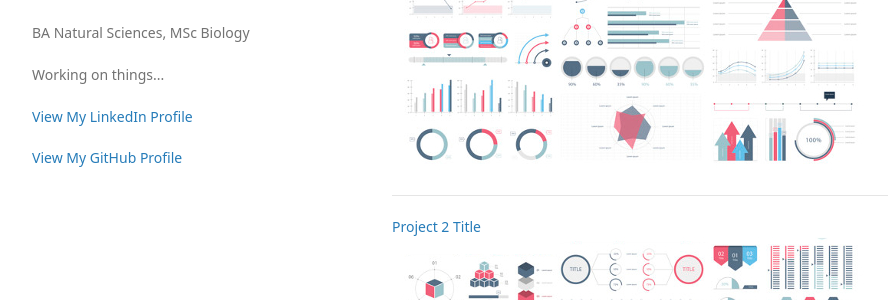
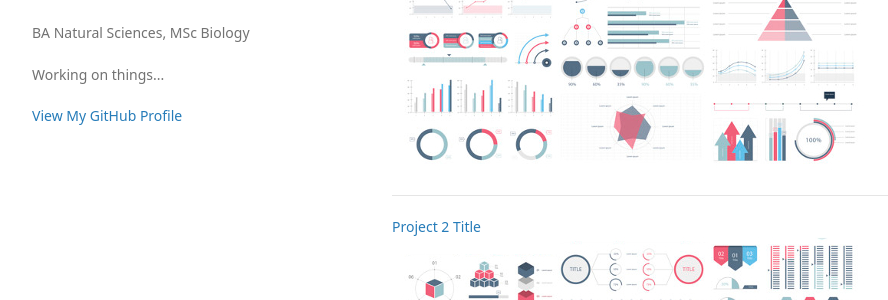
Before and after one commit to sophieam/sophieam.github.io, a Jekyll site: the page built from index.md, in a window 1280 px wide. Shown: the part 331-631 px from the top of the page, without its empty margins (178-1066 px from the left). Built offline with Jekyll 4.4.1, drawn with Linux system fonts in a browser that asks for light colours; some web fonts are replaced; our own code applies the rules of GitHub Pages for plain Markdown files; a script that is not in the unit is left out.

Commit message:
Update _config.yml

```diff
--- a/_config.yml
+++ b/_config.yml
@@ -5,8 +5,6 @@ description: > # your text below (remove <br> elements if you don't need line br
   BA Natural Sciences, MSc Biology
   <br><br>
   Working on things...
-  <br><br>
-  <a href="https://www.linkedin.com/in/example/">View My LinkedIn Profile</a>
 
 theme: jekyll-theme-minimal
 google_analytics: UA-000000-0 # your Google Analytics tracking ID here
```
